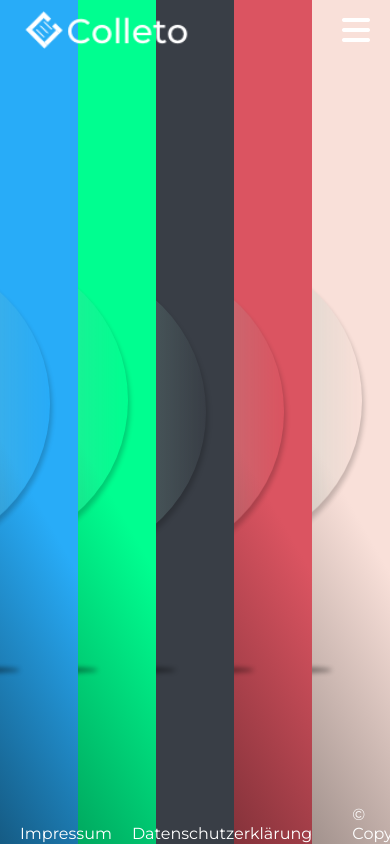
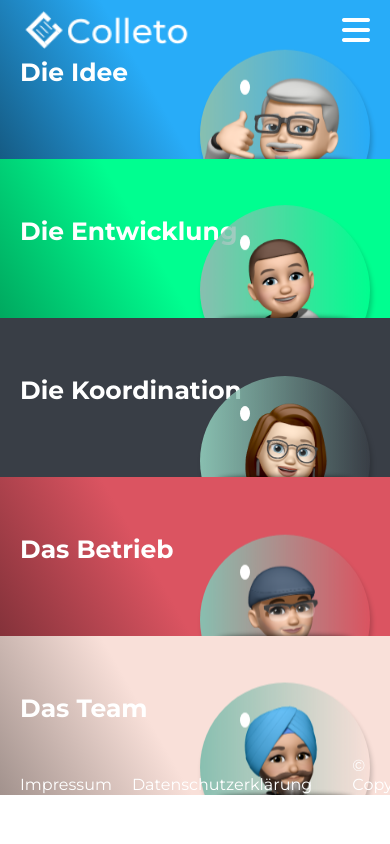
Before and after one commit to chavdarovae/new-website, an Angular app: page /#/ in a window 390 px wide. Built offline with nearby package versions, Linux system fonts and the light colour scheme.

Commit message:
Adds mobile view

```diff
--- a/src/app/core/comp/nav/nav.component.scss
+++ b/src/app/core/comp/nav/nav.component.scss
@@ -1,9 +1,19 @@
 @import "../../../../styles/_app-variables.scss";
+@import "../../../../styles/settings/settings-breakpoints";
 
 ::ng-deep .nav {
 	display: flex;
+	flex-flow: column nowrap;
+	justify-content: flex-start;
+	align-items: flex-start;
+
+	@include for-tablet-landscape-up {
+		flex-flow: row nowrap;
 		justify-content: center;
 		align-items: center;
+		height: 100vh;
+    }
+
 
 	@for $i from 1 through 5 {
 		.nav__item:nth-child(#{$i}) {
@@ -17,30 +27,82 @@
 	}
 
 	&__item {
+		width: 100vw;
+		min-height: calc(10% / 4) !important;
+		height: calc(100% / 5) !important;
+		height: 100vh;
+		overflow: hidden;
+		transition: height 0.5s ease-in;
+
+		@include for-tablet-landscape-up {
 			min-width: calc(10% / 4);
 			width: calc(100% / 5);
-		height: 100vh;
+			height: 100vh !important;
+			min-height: unset  !important;
 			overflow: hidden;
 			transition: width 0.5s ease-in;
+		}
 
 		.sec {
+			padding: 50px 20px !important;
+
+			@include for-tablet-landscape-up {
 				padding: 50px !important;
+			}
 		}
 
 		.sec__title,
 		.sec__subtitle {
+
+			@include for-tablet-landscape-up {
 				width: 0px;
 				overflow: hidden;
 				transition: width 0.5s ease-in;
 			}
+		}
+
+		.sec__title {
+			font-size: 25px;
+
+			@include for-tablet-landscape-up {
+				font-size: unset;
+			}
+		}
+
+		.sec__subtitle {
+			display: none;
+
+			@include for-tablet-landscape-up {
+				display: block;
+			}
+		}
 
 		.sec__img,
 		.sec__shadow {
+			right: 20px !important;
+			@include for-tablet-landscape-up {
 				right: 50px !important;
+			}
+		}
+
+		.sec__img {
+			bottom: -35% !important;
+			@include for-tablet-landscape-up {
+				bottom: 35% !important;
+			}
+		}
+
+		.sec__shadow {
+			bottom: -5% !important;
+			@include for-tablet-landscape-up {
+				bottom: 20% !important;
+			}
 		}
 
 		&:hover {
+			@include for-tablet-landscape-up {
 				width: 140% !important;
+				height: 100% !important;
 
 				.sec__title,
 				.sec__subtitle {
@@ -53,3 +115,4 @@
 			}
 		}
 	}
+}
--- a/src/app/core/comp/preview/preview.component.scss
+++ b/src/app/core/comp/preview/preview.component.scss
@@ -1,15 +1,21 @@
 @import "../../../../styles/app-variables";
+@import "../../../../styles/settings/settings-breakpoints";
 
 .sec {
 	width: 100%;
 	height: 100%;
 	display: flex;
 	flex-flow: column nowrap;
-	justify-content: center;
+	justify-content: flex-end;
 	align-items: flex-start;
 	position: relative;
 	transition: width 1s ease-in;
-	padding: 250px;
+	padding: 20px;
+
+	@include for-tablet-landscape-up {
+		padding: 250px;
+		justify-content: center;
+	}
 
 	&__title {
 		text-wrap: nowrap;
@@ -24,20 +30,36 @@
 	&__shadow {
 		position: absolute;
 		border-radius: 50%;
-		right: 150px;
-		width: 300px;
+		right: 50px;
+		width: 170px;
+
+		@include for-tablet-landscape-up {
+			right: 150px;
+			width: 300px;
+		}
 	}
 
+
 	&__img {
-		bottom: 35%;
+		bottom: 45%;
 		overflow: hidden;
-		height: 300px;
+		height: 170px;
+
+		@include for-tablet-landscape-up {
+			bottom: 35%;
+			overflow: hidden;
+			height: 300px;
+		}
 	}
 
 	&__shadow {
-		bottom: 20%;
+		bottom: 35%;
 		background-color: black;
 		filter: blur(3px);
 		height: 10px;
+
+		@include for-tablet-landscape-up {
+			bottom: 20%;
+		}
 	}
 }
--- a/src/styles/components/_components-bubble.scss
+++ b/src/styles/components/_components-bubble.scss
@@ -1,4 +1,5 @@
 @import "../_app-variables.scss";
+@import "./../settings/settings-breakpoints";
 
 
 .bubble {
@@ -25,12 +26,19 @@
 		content: "";
 		position: absolute;
 		display: block;
-		top: 40px;
-		left: 70px;
-		height: 25px;
-		width: 15px;
+		top: 30px;
+		left: 40px;
+		height: 15px;
+		width: 10px;
 		border-radius: 50%;
 		background: white;
 		overflow: hidden;
+
+		@include for-tablet-landscape-up {
+			top: 40px;
+			left: 70px;
+			height: 25px;
+			width: 15px;
+		}
 	}
 }
--- a/src/styles/settings/_settings-animations.scss
+++ b/src/styles/settings/_settings-animations.scss
@@ -1,3 +1,4 @@
+@import './../settings/settings-breakpoints';
 
 .floating {
     animation-name: floating;
@@ -59,10 +60,20 @@
 @keyframes shorten {
     0% {
 		height: 100vh;
-		width: 80vw;
+		width: 100vw;
+
+		@include for-tablet-landscape-up {
+			height: 100vh;
+			width: 80vw;
+		}
 	}
     100%  {
-		height: 70vh;
+		height: 50vh;
 		width: 100vw;
+
+		@include for-tablet-landscape-up {
+			height: 70vh;
+			width: 100vw;
+		}
 	}
 }
```
Lines whose indentation alone changed are shown as unchanged.
